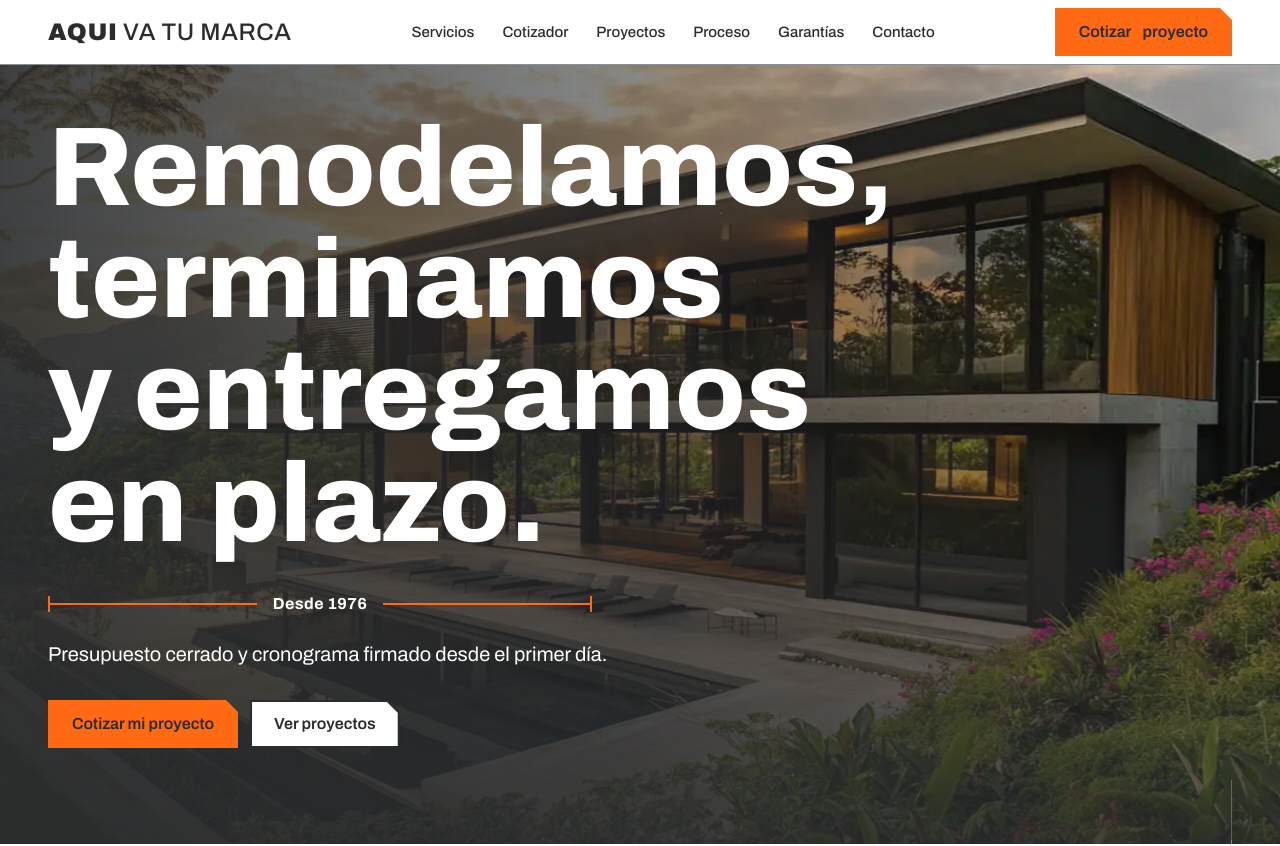
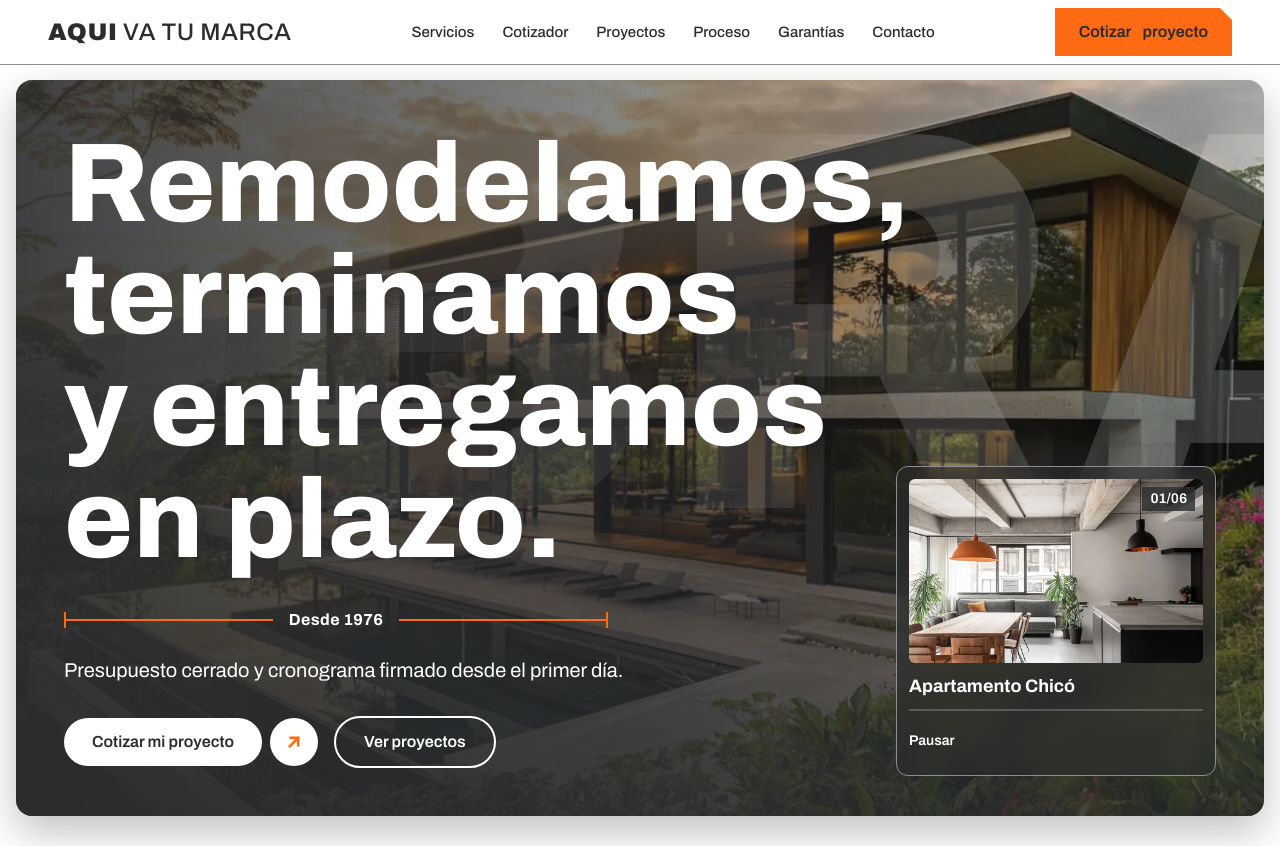
Before and after one commit to cristian596/Nova-Construct, a React (Vite) app: page / in a window 1280 px wide. Shown: the top 846 px of the page. Built offline with nearby package versions, Linux system fonts and the light colour scheme.

Commit message:
feat: modificaciones en el diseño del HERO

```diff
--- a/src/components/Hero.jsx
+++ b/src/components/Hero.jsx
@@ -1,6 +1,10 @@
 import { useEffect, useRef } from 'react'
-import { MARCA } from '../data/marca.js'
-import { botonPrimario, botonSecundario, contenedor } from '../lib/ui.js'
+import { MARCA, esPendiente } from '../data/marca.js'
+import { contenedor } from '../lib/ui.js'
+import TarjetaProyecto from './TarjetaProyecto.jsx'
+
+// Cifras del pie del hero: se omiten las pendientes y con menos de dos se oculta la fila.
+const CIFRAS = MARCA.datosConfianza.filter((dato) => !esPendiente(dato.valor))
 
 // TODO: reemplazar por una foto real de obra (mínimo 2400 px de ancho; ésta mide 1456 × 816 y se ve blanda al ampliarse).
 const IMAGEN_HERO = '/placeholders/hero.webp'
@@ -132,10 +136,10 @@ export default function Hero() {
   }, [])
 
   return (
-    <section id="inicio" className="bg-graphite pt-16">
+    <section id="inicio" className="bg-white pt-16 lg:px-4 lg:pb-4 lg:pt-20">
       <div
         ref={raizRef}
-        className="relative isolate flex min-h-[max(36rem,min(calc(100svh-4rem),56rem))] w-full items-end overflow-hidden"
+        className="relative isolate flex min-h-[max(36rem,min(calc(100svh-4rem),56rem))] w-full items-end overflow-hidden rounded-2xl shadow-[0_16px_40px_rgb(0_0_0/0.25)] lg:min-h-[max(36rem,min(calc(100svh-6rem),56rem))]"
       >
         <div ref={capaRef} className="absolute inset-x-0 -top-[5%] z-0 h-[110%] will-change-transform">
           <img
@@ -148,6 +152,14 @@ export default function Hero() {
             decoding="async"
             className="size-full animate-zoom-lento object-[68%_center] object-cover lg:object-[75%_center] motion-reduce:animate-none"
           />
+        </div>
+
+        {/* Palabra decorativa: entre la foto y los degradados. La foto no tiene un elemento que permita
+            ponerla detrás del sujeto, así que queda detrás de todo el contenido. */}
+        <div aria-hidden="true" className="pointer-events-none absolute inset-x-0 top-[8%] z-[5] flex justify-center overflow-hidden lg:top-[4%]">
+          <span className="ancho-condensado animate-aparecer select-none whitespace-nowrap text-[36vw] font-extrabold uppercase leading-[0.8] text-white/20 motion-reduce:animate-none lg:text-[38vw] xl:text-[34rem]">
+            {MARCA.palabraFondo}
+          </span>
         </div>
 
         {/* Dos degradados de graphite: izquierda → derecha y abajo → arriba. */}
@@ -167,7 +179,7 @@ export default function Hero() {
           className="pointer-events-none absolute left-0 top-0 z-20 hidden size-[56rem] bg-[radial-gradient(closest-side,rgb(255_255_255/0.06),transparent)] opacity-0 transition-opacity duration-700 will-change-transform lg:block lg:motion-reduce:hidden"
         />
 
-        <div className={`${contenedor} relative z-30 pb-24 pt-12 text-white`}>
+        <div className={`${contenedor} relative z-30 pb-24 pt-12 text-white lg:pb-12`}>
           <h1 className="ancho-condensado flex flex-col items-start text-[3.25rem] font-extrabold leading-[0.9] sm:text-7xl lg:text-[6.5rem] xl:text-[7rem]">
             {TITULAR.map((linea, indice) => (
               // La máscara se extiende 0.14em hacia abajo (y se resta con margen) para no cortar las descendentes.
@@ -215,18 +227,54 @@ export default function Hero() {
           <p className="mt-6 max-w-xl text-lg leading-snug sm:text-xl">
             {MARCA.eslogan}
           </p>
-          <div className="mt-8 flex flex-col gap-3 sm:flex-row">
-            <a href="#cotizador" className={`${botonPrimario} ${foco}`}>
-              Cotizar mi proyecto
-            </a>
-            <a href="#proyectos" className={`${botonSecundario} ${foco}`}>
+
+          {CIFRAS.length >= 2 && (
+            <ul aria-label="Datos de la empresa" className="mt-8 flex flex-wrap gap-x-8 gap-y-4 sm:gap-x-12">
+              {CIFRAS.map((dato) => (
+                <li key={dato.etiqueta}>
+                  <p className="ancho-condensado text-5xl font-extrabold leading-none tabular-nums lg:text-6xl">{dato.valor}</p>
+                  <p className="mt-1 text-sm">{dato.etiqueta}</p>
+                </li>
+              ))}
+            </ul>
+          )}
+
+          <div className="mt-8 flex flex-col items-start gap-4 sm:flex-row sm:items-center">
+            <div className="flex items-center gap-2">
+              <a
+                href="#cotizador"
+                className={`inline-flex min-h-12 items-center justify-center rounded-full bg-white px-7 py-3 text-base font-semibold text-graphite transition-colors hover:bg-concrete motion-reduce:transition-none ${foco}`}
+              >
+                Cotizar mi proyecto
+              </a>
+              <a
+                href="#cotizador"
+                aria-label="Ir al cotizador"
+                className={`inline-flex size-12 shrink-0 items-center justify-center rounded-full bg-white text-safety transition-colors hover:bg-concrete motion-reduce:transition-none ${foco}`}
+              >
+                <svg viewBox="0 0 24 24" fill="none" stroke="currentColor" strokeWidth="3" strokeLinecap="square" aria-hidden="true" className="size-5">
+                  <path d="M7 17 17 7M8 7h9v9" />
+                </svg>
+              </a>
+            </div>
+            <a
+              href="#proyectos"
+              className={`inline-flex min-h-12 items-center justify-center rounded-full border-2 border-white px-7 py-3 text-base font-semibold text-white transition-colors hover:bg-white hover:text-graphite motion-reduce:transition-none ${foco}`}
+            >
               Ver proyectos
             </a>
           </div>
         </div>
 
+        {/* Tarjeta de proyectos: solo escritorio, para no tapar el titular en móvil. */}
+        <div className={`${contenedor} pointer-events-none absolute inset-x-0 bottom-0 z-30 hidden justify-end pb-10 lg:flex`}>
+          <div className="pointer-events-auto">
+            <TarjetaProyecto />
+          </div>
+        </div>
+
         {/* Indicador de scroll: decorativo, sin foco. */}
-        <div aria-hidden="true" className={`${contenedor} pointer-events-none absolute inset-x-0 bottom-0 z-30 flex justify-end`}>
+        <div aria-hidden="true" className={`${contenedor} pointer-events-none absolute inset-x-0 bottom-0 z-30 flex justify-end lg:hidden`}>
           <span className="relative block h-16 w-px overflow-hidden bg-white/25">
             <span className="absolute inset-0 animate-indicador bg-safety motion-reduce:animate-none" />
           </span>
--- /dev/null
+++ b/src/components/TarjetaProyecto.jsx
@@ -0,0 +1,113 @@
+import { useEffect, useState } from 'react'
+import { PROYECTOS } from '../data/proyectos.js'
+
+const dosDigitos = (n) => String(n).padStart(2, '0')
+const TOTAL = dosDigitos(PROYECTOS.length)
+
+const foco =
+  'focus-visible:outline focus-visible:outline-2 focus-visible:outline-offset-2 focus-visible:outline-graphite focus-visible:ring-2 focus-visible:ring-safety focus-visible:ring-offset-2 focus-visible:ring-offset-graphite'
+
+// Tarjeta de vidrio del hero (solo escritorio). La rotación se pausa con el cursor encima, con foco
+// de teclado dentro, con la pestaña oculta o con el botón; con movimiento reducido no rota.
+export default function TarjetaProyecto() {
+  const [activo, setActivo] = useState(0)
+  const [pausaManual, setPausaManual] = useState(false)
+  const [hover, setHover] = useState(false)
+  const [focoTeclado, setFocoTeclado] = useState(false)
+  const [pestanaOculta, setPestanaOculta] = useState(false)
+  const [reducido, setReducido] = useState(true)
+  const [fallo, setFallo] = useState(false)
+
+  const enPausa = pausaManual || hover || focoTeclado || pestanaOculta
+  const proyecto = PROYECTOS[activo]
+
+  useEffect(() => {
+    const consulta = window.matchMedia('(prefers-reduced-motion: reduce)')
+    const actualizar = () => setReducido(consulta.matches)
+    actualizar()
+    consulta.addEventListener('change', actualizar)
+    return () => consulta.removeEventListener('change', actualizar)
+  }, [])
+
+  useEffect(() => {
+    const actualizar = () => setPestanaOculta(document.hidden)
+    actualizar()
+    document.addEventListener('visibilitychange', actualizar)
+    return () => document.removeEventListener('visibilitychange', actualizar)
+  }, [])
+
+  // Con movimiento reducido se queda en el primer proyecto.
+  useEffect(() => {
+    if (reducido) setActivo(0)
+  }, [reducido])
+
+  useEffect(() => setFallo(false), [activo])
+
+  const alEnfocar = (e) => {
+    let porTeclado = true
+    try {
+      porTeclado = e.target.matches(':focus-visible')
+    } catch {
+      /* navegadores sin :focus-visible: se trata como foco de teclado */
+    }
+    if (porTeclado) setFocoTeclado(true)
+  }
+  const alDesenfocar = (e) => {
+    if (!e.currentTarget.contains(e.relatedTarget)) setFocoTeclado(false)
+  }
+
+  return (
+    <div
+      onPointerEnter={(e) => e.pointerType === 'mouse' && setHover(true)}
+      onPointerLeave={() => setHover(false)}
+      onFocus={alEnfocar}
+      onBlur={alDesenfocar}
+      className="w-72 border border-cement bg-graphite/60 p-3 text-white backdrop-blur-md rounded-xl xl:w-80"
+    >
+      <a href="#proyectos" aria-label={`Ver proyectos. Proyecto actual: ${proyecto.nombre}`} className={`group block rounded-lg ${foco}`}>
+        <div className="relative aspect-[16/10] overflow-hidden rounded-md bg-cement">
+          {!fallo && (
+            <img
+              key={proyecto.imagen}
+              src={proyecto.imagen}
+              alt=""
+              width="960"
+              height="1200"
+              loading="lazy"
+              onError={() => setFallo(true)}
+              className="size-full object-cover"
+            />
+          )}
+          <span
+            aria-hidden="true"
+            className="absolute right-2 top-2 bg-graphite/80 px-2 py-0.5 text-sm font-semibold tabular-nums"
+          >
+            {dosDigitos(activo + 1)}/{TOTAL}
+          </span>
+        </div>
+        <p className="ancho-semi mt-3 text-lg font-bold leading-tight">{proyecto.nombre}</p>
+      </a>
+
+      {!reducido && (
+        <div aria-hidden="true" className="mt-3 h-0.5 w-full overflow-hidden bg-white/20">
+          <div
+            key={activo}
+            onAnimationEnd={() => setActivo((a) => (a + 1) % PROYECTOS.length)}
+            style={{ animationPlayState: enPausa ? 'paused' : 'running' }}
+            className="h-full origin-left animate-progreso-hero bg-safety"
+          />
+        </div>
+      )}
+
+      {!reducido && (
+        <button
+          type="button"
+          onClick={() => setPausaManual((p) => !p)}
+          className={`mt-2 flex min-h-11 items-center text-sm font-semibold underline-offset-4 hover:underline ${foco}`}
+        >
+          {pausaManual ? 'Reanudar' : 'Pausar'}
+        </button>
+      )}
+    </div>
+  )
+}
--- a/src/data/marca.js
+++ b/src/data/marca.js
@@ -1,7 +1,7 @@
 // Fuente única de los datos de la marca. Los componentes leen de aquí.
 // TODO: reemplazar todos los valores marcados antes de publicar.
 // Los campos cuyo valor empieza con "TODO" se ocultan automáticamente en la web (contacto, aviso
-// de privacidad y franja de datos) hasta que el cliente los complete con su información real.
+// de privacidad y cifras del hero) hasta que el cliente los complete con su información real.
 
 // Un campo está pendiente si está vacío o su valor empieza con "TODO".
 export const esPendiente = (valor) => !valor || String(valor).trim().startsWith('TODO')
@@ -59,8 +59,11 @@ export const MARCA = {
   // TODO: año de fundación. Se muestra como "Desde AAAA" en el hero.
   anio_fundacion: 1976,
 
-  // TODO: tres datos para la franja bajo el hero. Reemplazar "TODO" por la cifra real (por ejemplo
-  // "25", "300+", "10 años"). Las columnas con "TODO" se ocultan; si quedan menos de dos, se oculta la franja.
+  // TODO: palabra decorativa del hero; el cliente puede cambiarla
+  palabraFondo: 'OBRA',
+
+  // TODO: tres datos para el pie del hero. Reemplazar "TODO" por la cifra real (por ejemplo
+  // "25", "300+", "10 años"). Las columnas con "TODO" se ocultan; si quedan menos de dos, se oculta la fila.
   datosConfianza: [
     { valor: 'TODO', etiqueta: 'años de experiencia' },
     { valor: 'TODO', etiqueta: 'proyectos entregados' },
--- a/src/pages/Inicio.jsx
+++ b/src/pages/Inicio.jsx
@@ -1,6 +1,5 @@
 import { useState } from 'react'
 import Hero from '../components/Hero.jsx'
-import DatosConfianza from '../components/DatosConfianza.jsx'
 import Servicios from '../components/Servicios.jsx'
 import BandaFoto from '../components/BandaFoto.jsx'
 import Cotizador from '../components/Cotizador.jsx'
@@ -16,7 +15,6 @@ export default function Inicio() {
   return (
     <main id="contenido">
       <Hero />
-      <DatosConfianza />
       <Servicios onCotizar={setTipo} />
       <BandaFoto />
       <Cotizador tipo={tipo} onTipoChange={setTipo} />
--- a/tailwind.config.js
+++ b/tailwind.config.js
@@ -56,6 +56,8 @@ export default {
         'zoom-lento': 'zoom-lento 8s cubic-bezier(0.22, 0.61, 0.36, 1) both',
         // 3 s = intervalo del carrusel: la barra termina y su animationend avanza al siguiente proyecto.
         progreso: 'progreso 3s linear both',
+        // Tarjeta del hero: 5 s por proyecto.
+        'progreso-hero': 'progreso 5s linear both',
         'zoom-activo': 'zoom-activo 3s linear forwards',
         entrada: 'entrada 300ms cubic-bezier(0.22, 1, 0.36, 1) both',
         indicador: 'indicador 2.4s cubic-bezier(0.65, 0, 0.35, 1) infinite',
```
Also changed, not shown: src/components/DatosConfianza.jsx (deleted, +0 -25 lines), 1 other file (tests, documents, lock files or other folders).
